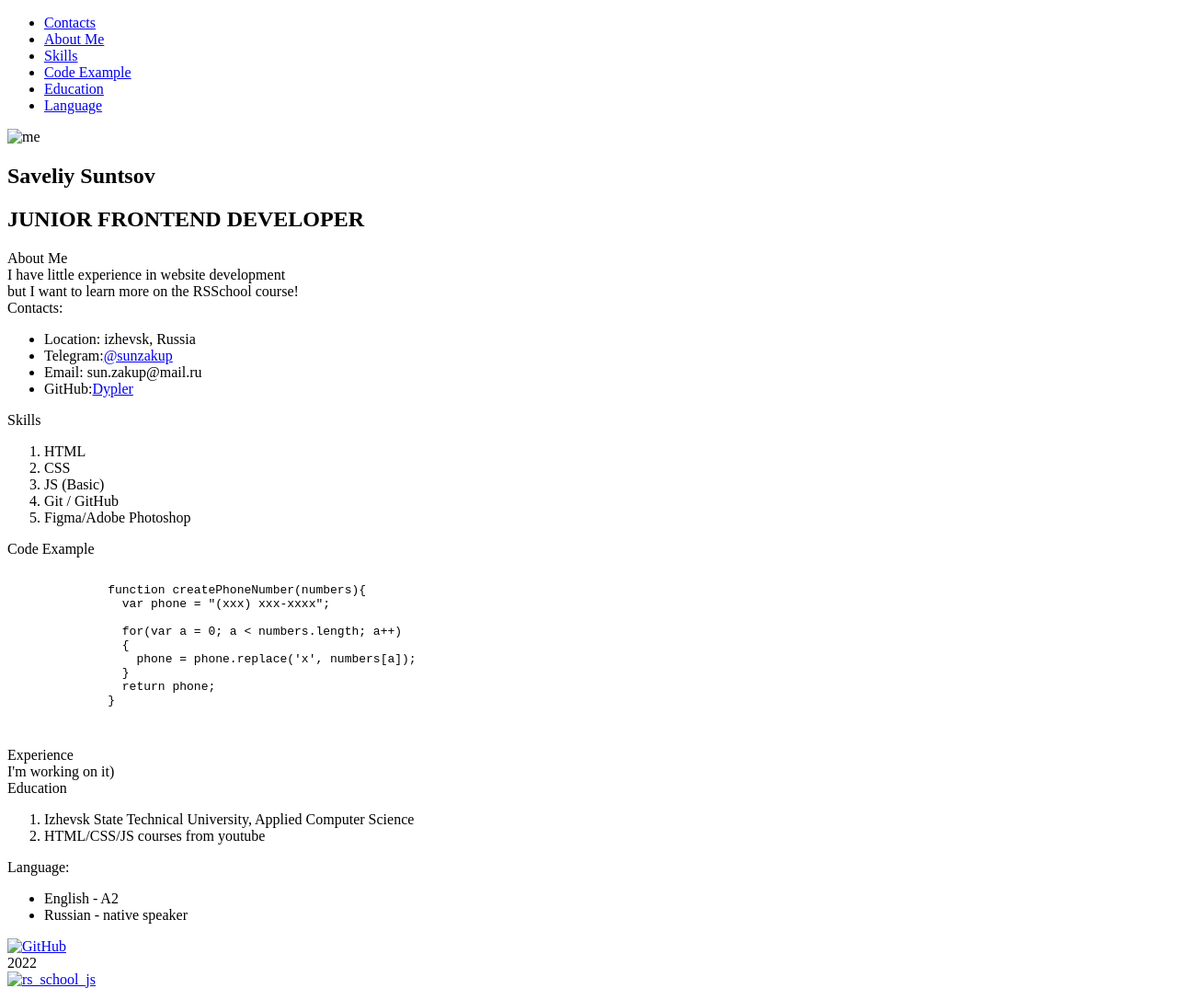
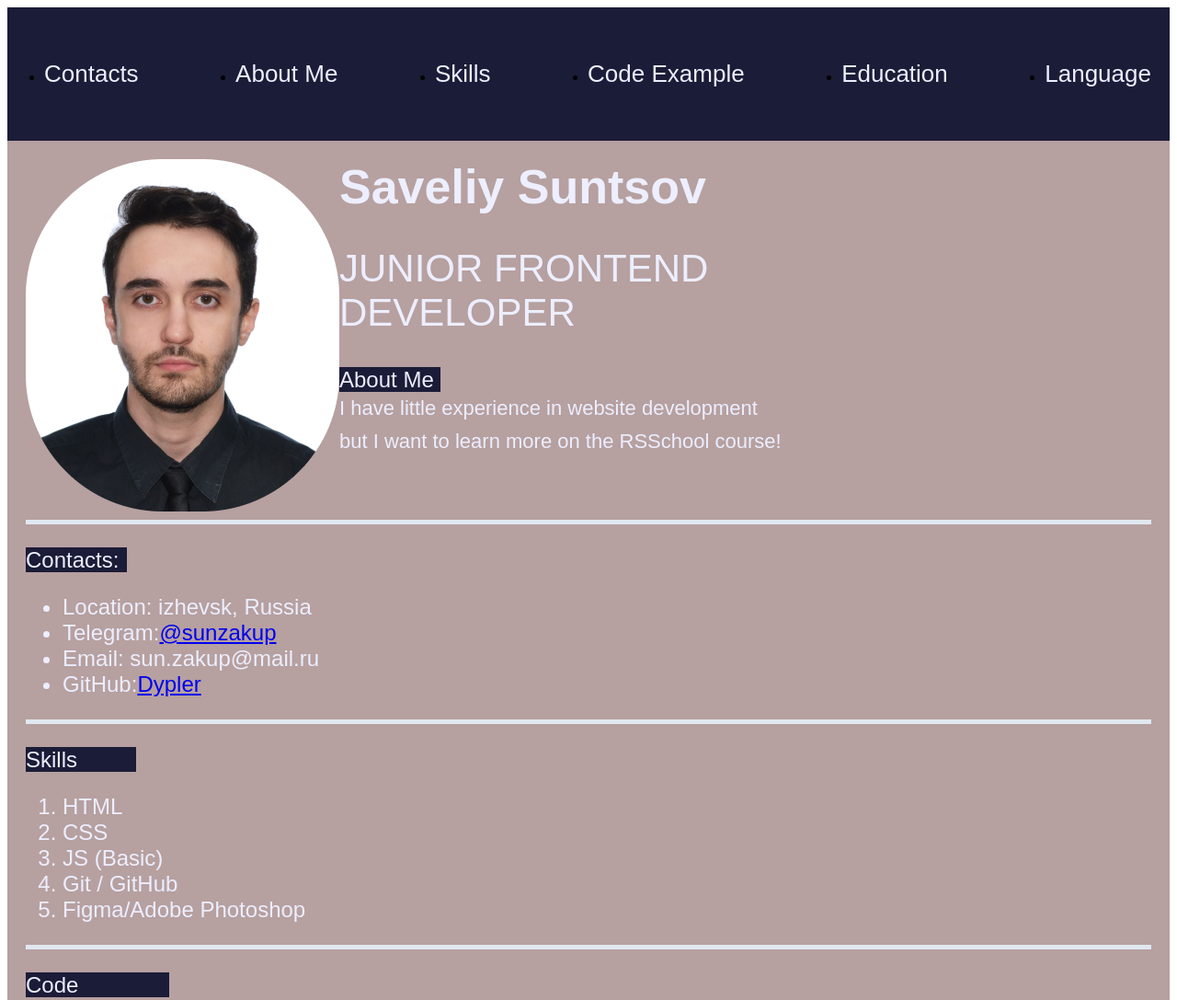
Before and after one commit to Dypler/rsschool-cv, a plain HTML site: page index.html in a window 1280 px wide. Shown: the top 1087 px of the page at 92% size. Drawn offline with Linux system fonts and the light colour scheme; files that its build step writes are made by us from their sources.

Commit message:
feat: add html and css files

```diff
--- /dev/null
+++ b/scss/blocks/_code.scss
@@ -0,0 +1,13 @@
+.code {
+    align-items:center;
+    padding-top: 20px;
+    &__title {
+        width: 156px;
+        height: 27px;
+        left: 50px;
+        top: 162px;
+        background: #1B1C37;
+        color: #EDEEFF;
+        font-size: 24px;
+    }
+}
--- /dev/null
+++ b/scss/blocks/_footer.scss
@@ -0,0 +1,13 @@
+.footer {
+    background-color: rgb(136, 110, 110);
+    max-width: 1400px;
+    margin: 0px auto;
+    display: flex;
+    justify-content: space-between;
+    &__yaer {
+        margin-top: 60px;
+        font-size: 56px;
+        color: #EDEEFF;
+
+    }
+}
--- /dev/null
+++ b/scss/blocks/_header.scss
@@ -0,0 +1,23 @@
+.header {
+    padding: 41px 20px 41px 0px;
+    background-color: #1B1C37;
+    &__nav {
+        align-items: center;
+        margin: 0;
+    }
+    &__list {
+        display: flex;
+        justify-content: space-between;
+    }
+    // &__item {
+
+    // }
+    &__link {
+        text-decoration: none;
+        display: flex;
+        font-style: normal;
+        font-weight: 500;
+        font-size: 26px;
+        color: #EDEEFF;
+    }
+}
--- /dev/null
+++ b/scss/blocks/_main.scss
@@ -0,0 +1,50 @@
+.main {
+    padding: 20px 20px;
+    background-color: rgb(182, 160, 160);
+    &__contacts {
+        align-items:center;
+        padding-top: 20px;
+        &_ul {
+            font-weight: 500;
+            font-size: 24px;
+            color: #EDEEFF;
+        }
+        }
+    &__aboutme {
+        display: flex;
+        justify-content: space-between;
+    }
+    &__info {
+        padding-right: 250px;
+        &_h1 {
+            font-style: normal;
+            font-weight: 700;
+            font-size: 52px;
+            color: #EDEEFF;
+            margin: 0;
+        }
+        &_h2 {
+            font-style: normal;
+            font-weight: 500;
+            font-size: 42px;
+            color: #EDEEFF;
+        }
+        &_subtitle {
+            line-height: 36px;
+            font-weight: 400;
+            font-size: 22px;
+            color: #EDEEFF;
+        }
+
+    }
+
+}
+.line {
+    margin-top: 5px;
+    margin-bottom: 5px;
+    display: flex;
+    align-items:center;
+    width: 100%;
+    height: 5px;
+    background: #E0E8F0;
+}
--- /dev/null
+++ b/scss/blocks/_other.scss
@@ -0,0 +1,17 @@
+.other {
+    padding: 20px 0px 20px 0px;
+    &__title {
+        width: 120px;
+        height: 27px;
+        left: 50px;
+        top: 162px;
+        background: #1B1C37;
+        color: #EDEEFF;
+        font-size: 24px;
+    }
+    &__subtitle {
+        font-weight: 500;
+        font-size: 24px;
+        color: #EDEEFF;
+    }
+}
--- /dev/null
+++ b/scss/style.scss
@@ -0,0 +1,29 @@
+@import 'blocks/_header';
+@import 'blocks/_main';
+@import 'blocks/_code';
+@import 'blocks/_other';
+@import 'blocks/_footer';
+
+
+
+
+* {
+    font-family: 'Proxima Nova', sans-serif;
+    // margin: 0;
+    // padding: 0;
+}
+.container {
+    position: relative;
+    max-width: 1400px;
+    margin: 0px auto;
+}
+
+.title {
+    width: 110px;
+    height: 27px;
+    left: 50px;
+    top: 162px;
+    background: #1B1C37;
+    color: #EDEEFF;
+    font-size: 24px;
+}
```
Also changed, not shown: css/style.min.css (added), icons/rs_school_js.svg (added), img/GitHub_Logo.png (added), img/me.jpg (added), img/me.png (added), index.html (line endings or trailing spaces), 1 other file.
